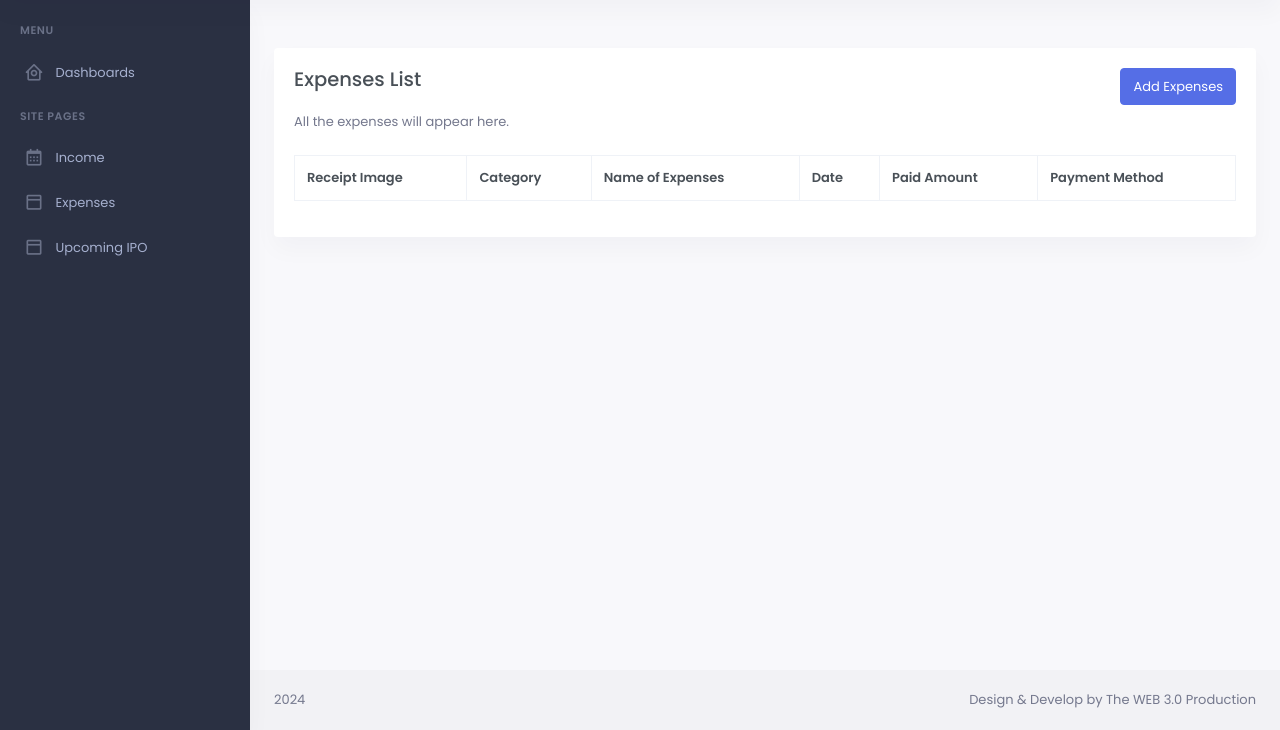
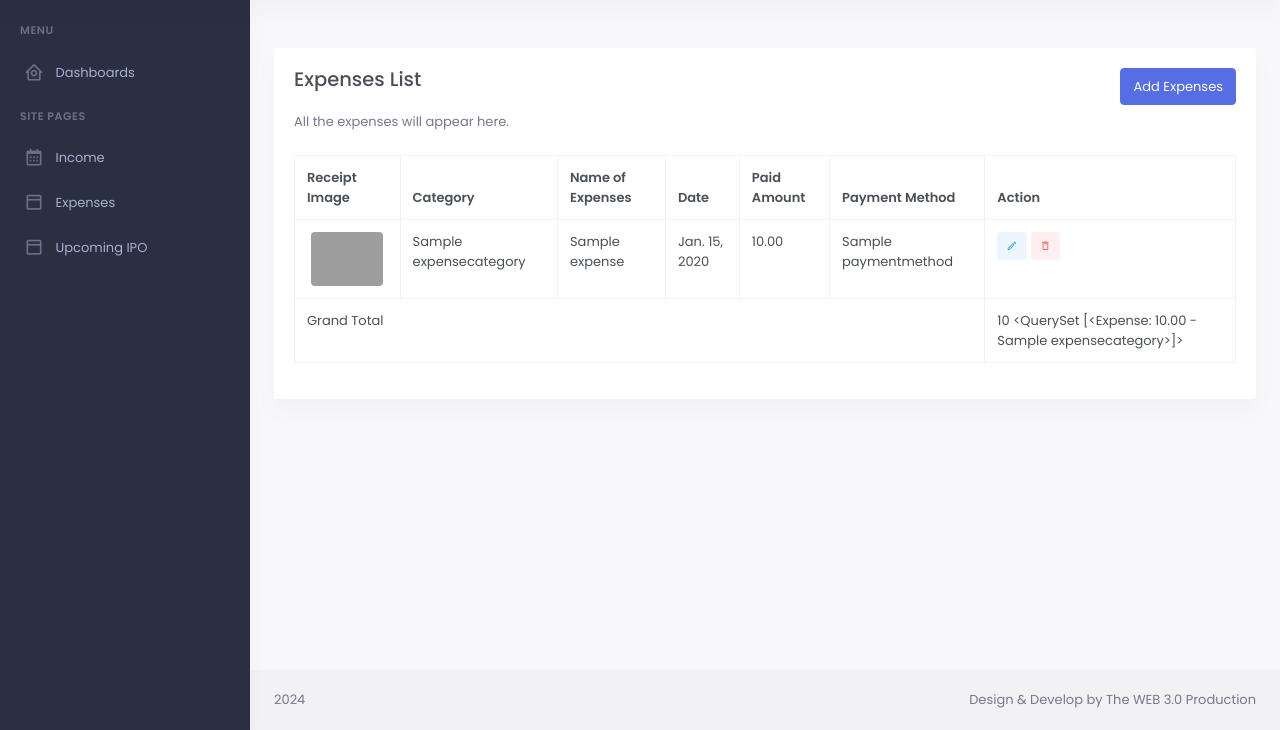
Before and after one commit to Ashish2345/khatabook, a Django app: page /expenses/expense-list/ in a window 1280 px wide. Shown: the part 70-800 px from the top of the page. Run offline with Django 5.2, Linux system fonts and the light colour scheme; tables that the repository leaves empty hold one stand-in row (values such as "Sample post"); lists and menus that the app fills with data are empty; some libraries are stand-ins or nearby versions; grey boxes are pictures that could not be loaded.

Commit message:
[Refactor: Codes]

```diff
--- a/khata_core/expenses/models.py
+++ b/khata_core/expenses/models.py
@@ -1,5 +1,6 @@
 from django.db import models
 from general.models import AuditFields
+from general.utils import get_ui_avatars
 
 
 class ExpenseCategory(AuditFields):
@@ -62,6 +63,9 @@ class Expense(AuditFields):
             f"{self.amount} - {self.category.name if self.category else 'No Category'}"
         )
 
+    def get_receipt_image(self):
+        return get_ui_avatars(self.name, self.name)
+
 
 class RecurringExpense(AuditFields):
     """
--- a/khata_core/expenses/templates/expenses/expenses_list.html
+++ b/khata_core/expenses/templates/expenses/expenses_list.html
@@ -67,42 +67,46 @@
                         <th>Date</th>
                         <th>Paid Amount</th>
                         <th>Payment Method</th>
+                        <th>Action</th>
 
                     </tr>
                     </thead>
 
 
                     <tbody>
-                        {% for team_lists in team_lists %}
+                        {% for expense in object_list %}
                     <tr>
                         <td>
-                            <a href="{{team_lists.user_image.url}}">
-                            <img src="{{team_lists.user_image.url}}" alt="" class="avatar-md h-auto d-block rounded" style="margin: auto">
+                            <a href="{{expense.get_receipt_image}}">
+                            <img src="{{expense.get_receipt_image}}" alt="" class="avatar-md h-auto d-block rounded" style="margin: auto">
                             </a>
                         </td>
                         <td>
                             <a>
-                            {{team_lists.full_name}}</td>
+                            {{expense.category}}</td>
 
                             </a>
 
-                        <td>{{team_lists.designation}}</td>
+                        <td>{{expense.name}}</td>
+                        <td>{{expense.date}}</td>
+                        <td>{{expense.amount}}</td>
+                        <td>{{expense.payment_method}}</td>
                         <td>
                             <ul class="list-unstyled hstack gap-1 mb-0">
 
                                 <li data-bs-toggle="tooltip" data-bs-placement="top" aria-label="Edit">
-                                    <a href="{% url 'backend_dashboard:teams_details' team_lists.id %}" class="btn btn-sm btn-soft-info"><i class="mdi mdi-pencil-outline"></i></a>
+                                    <a href="" class="btn btn-sm btn-soft-info"><i class="mdi mdi-pencil-outline"></i></a>
                                 </li>
                                 <li data-bs-toggle="tooltip" data-bs-placement="top" aria-label="Delete">
-                                    <a href="" data-bs-toggle="modal" data-bs-target=".UserDeleteModal{{team_lists.id}}"  class="btn btn-sm btn-soft-danger"><i class="mdi mdi-delete-outline"></i></a>
+                                    <a href="" data-bs-toggle="modal" data-bs-target=".UserDeleteModal{{expense.id}}"  class="btn btn-sm btn-soft-danger"><i class="mdi mdi-delete-outline"></i></a>
                                 </li>
 
 
-                                <div class="modal fade UserDeleteModal{{team_lists.id}}" tabindex="-1" aria-labelledby="jobDeleteLabel" aria-modal="true" role="dialog">
+                                <div class="modal fade UserDeleteModal{{expense.id}}" tabindex="-1" aria-labelledby="jobDeleteLabel" aria-modal="true" role="dialog">
                                     <div class="modal-dialog modal-dialog-centered modal-sm">
                                         <div class="modal-content">
                                             <div class="modal-body px-4 py-5 text-center">
-                                                <form method="POST" enctype='multipart/form-data' action="{% url 'backend_dashboard:teams_delete' team_lists.id %}">
+                                                <form method="POST" enctype='multipart/form-data' action="">
                                                 {% csrf_token %}
                                                     <button type="button" class="btn-close position-absolute end-0 top-0 m-3" data-bs-dismiss="modal" aria-label="Close"></button>
                                                 <div class="avatar-sm mb-4 mx-auto">
@@ -130,7 +134,20 @@
                     </tr>
 
 
+
+
                     {% endfor %}
+
+
+                    <tr>
+                        <td colspan="6">
+                            Grand Total
+                        </td>
+                        <td>
+                            {{total_expenses}} {{top_stats}}
+                        </td>
+
+                    </tr>
 
 
 
--- a/khata_core/expenses/views.py
+++ b/khata_core/expenses/views.py
@@ -1,4 +1,5 @@
 from django.views.generic import ListView
+from django.db.models import Max, Min, Sum
 
 from .models import Expense
 
@@ -6,3 +7,16 @@ from .models import Expense
 class ExpenseListView(ListView):
     model = Expense
     template_name = "expenses/expenses_list.html"
+    # paginate_by = 10
+
+    def get_context_data(self, **kwargs):
+        context = super().get_context_data(**kwargs)
+        total_expenses = Expense.objects.aggregate(total_expenses=Sum("amount"))[
+            "total_expenses"
+        ]
+        top_stats = Expense.objects.annotate(
+            max_spent=Max("amount"), min_spent=Min("amount")
+        )
+        context["total_expenses"] = total_expenses
+        context["top_stats"] = top_stats
+        return context
--- a/khata_core/general/utils.py
+++ b/khata_core/general/utils.py
@@ -2,33 +2,8 @@ from random import randint
 
 from django.contrib.auth.tokens import default_token_generator
 from django.utils.http import urlsafe_base64_decode, urlsafe_base64_encode
-from django.core import serializers
 
 from .features.encryption import _decrypt, _encrypt, _isEncrypted
-from accounts.models import AuditTrail, User
-
-
-def get_client_ip(request):
-    x_forwarded_for = request.META.get("HTTP_X_FORWARDED_FOR")
-    if x_forwarded_for:
-        ip = x_forwarded_for.split(",")[0]
-    else:
-        ip = request.META.get("REMOTE_ADDR")
-    return ip
-
-
-def store_audit(*, request, instance, action, previous_instance=None):
-    audit = AuditTrail()
-    audit.model_type = instance._meta.verbose_name.title()
-    audit.object_id = instance.pk
-    audit.object_str = str(instance)
-    audit.action = action
-    audit.user = request.user
-    audit.ip = get_client_ip(request)
-    audit.instance = serializers.serialize("json", [instance])
-    if previous_instance:
-        audit.previous_instance = serializers.serialize("json", [previous_instance])
-    audit.save()
 
 
 class OTPEncryptionDec:
@@ -61,8 +36,21 @@ class TokenEncodeDecode:
         try:
             uid = urlsafe_base64_decode(uid)
             uid = uid.decode("utf-8")  # Decode bytes to str using utf-8
-            user = User.objects.get(uuid=uid)
+            user = uid.objects.get(uuid=uid)
             if default_token_generator.check_token(user, token):
                 return {"user": user}
         except Exception as e:
             print(e)
+
+
+def get_ui_avatars(first_name, last_name):
+    base_url = "https://ui-avatars.com/api/"
+    params = (
+        f"?background=0D8ABC"
+        f"&color=fff"
+        f"&name={first_name}+{last_name}"
+        f"&size=256"
+        f"&format=png"
+    )
+    url = base_url + params
+    return url
```
Also changed, not shown: khata_core/accounts/models.py (+3 -10 lines), khata_core/accounts/utils.py (added, +26 -0 lines), khata_core/accounts/views.py (+24 -28 lines), khata_core/expenses/forms.py (added).
